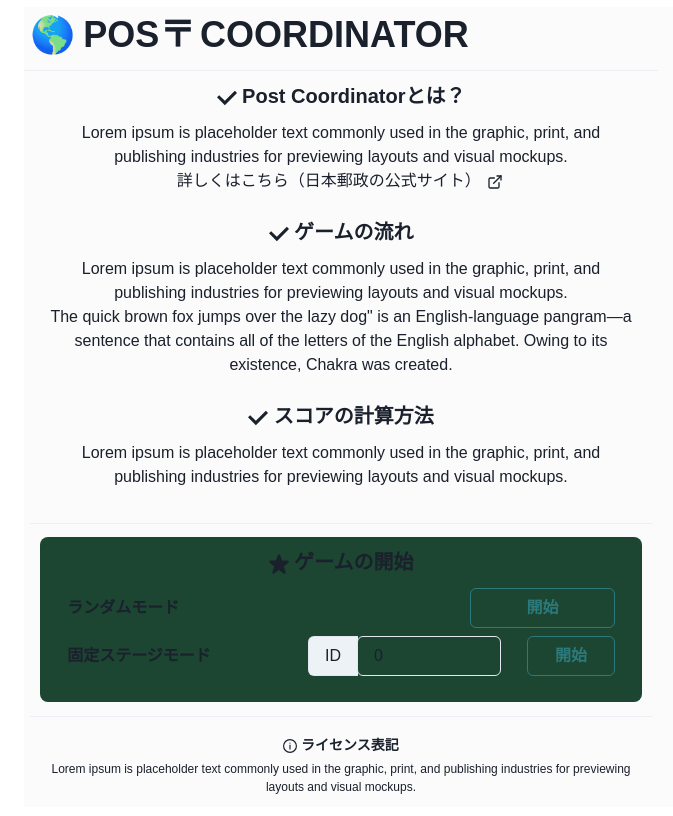
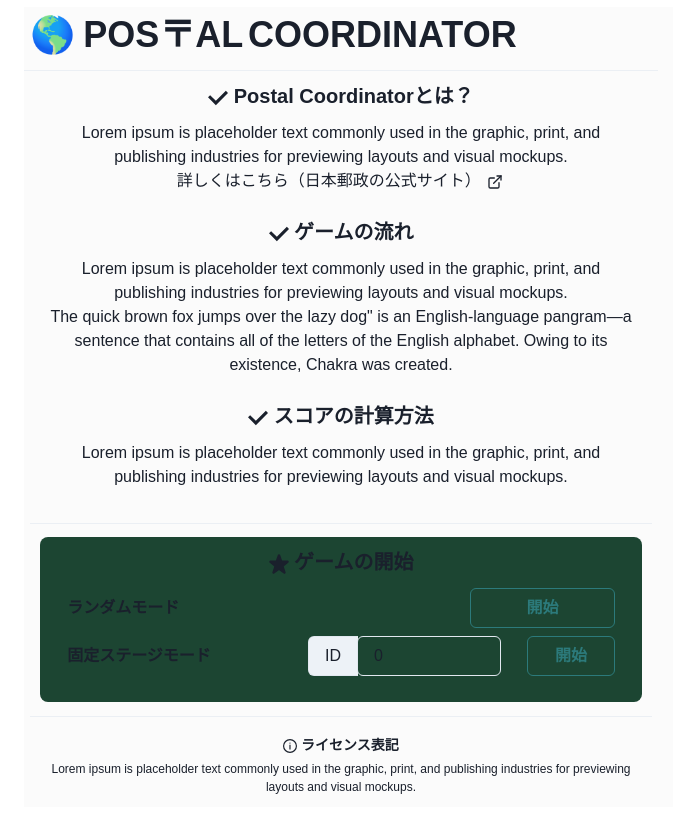
Before and after one commit to Asalato/PostCoordinator, a React (Create React App) app: page / in a window 1280 px wide. Shown: the whole page, without its empty margins (299-972 px from the left). Built offline with nearby package versions, Linux system fonts and the light colour scheme; a web font is replaced by a local one.

Commit message:
揚げ直し

```diff
--- a/src/App.tsx
+++ b/src/App.tsx
@@ -19,7 +19,7 @@
             <Heading padding="5pt" marginY="5pt" display="flex">
                 <Flex onClick={() => window.location.href = "/"} cursor="pointer" width="auto">🌎</Flex>
                 <Flex m="0.25rem"/>
-                POS〒
+                POS〒AL
                 <Flex m="0.15rem"/>
                 COORDINATOR
             </Heading>
--- a/src/ShareButton.tsx
+++ b/src/ShareButton.tsx
@@ -40,7 +40,7 @@
 );
 
 export const ShareButton: React.FC<{ result: GameResult }> = ({result}) => {
-    let text = `🌎Post Coordinator\nGame ID：${result.id}\n---\n`;
+    let text = `🌎Postal Coordinator\nGame ID：${result.id}\n---\n`;
     for (let i = 0; i < result.stages.length; ++i) {
         text += `第${i + 1}ステージ：誤差 ${result.stages[i].distanceKm.toFixed(0)}km\n`;
     }
--- a/src/pages/Home.tsx
+++ b/src/pages/Home.tsx
@@ -25,7 +25,7 @@
     return (
         <Center flexDir="column">
             <Center m="5pt" flexDir="column">
-                <Heading size="md"><CheckIcon/> Post Coordinatorとは？</Heading>
+                <Heading size="md"><CheckIcon/> Postal Coordinatorとは？</Heading>
                 <Text m="10pt" textAlign="center">
                     Lorem ipsum is placeholder text commonly used in the graphic, print, and
                     publishing industries for previewing layouts and visual mockups.
```
Also changed, not shown: 1 other file (tests, documents, lock files or other folders).
